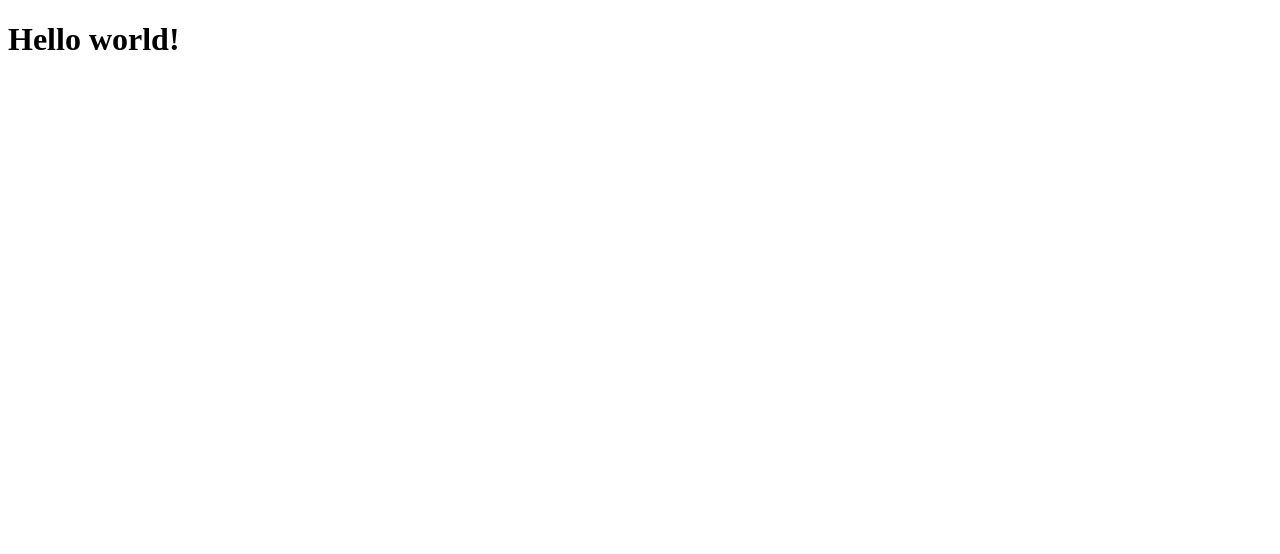
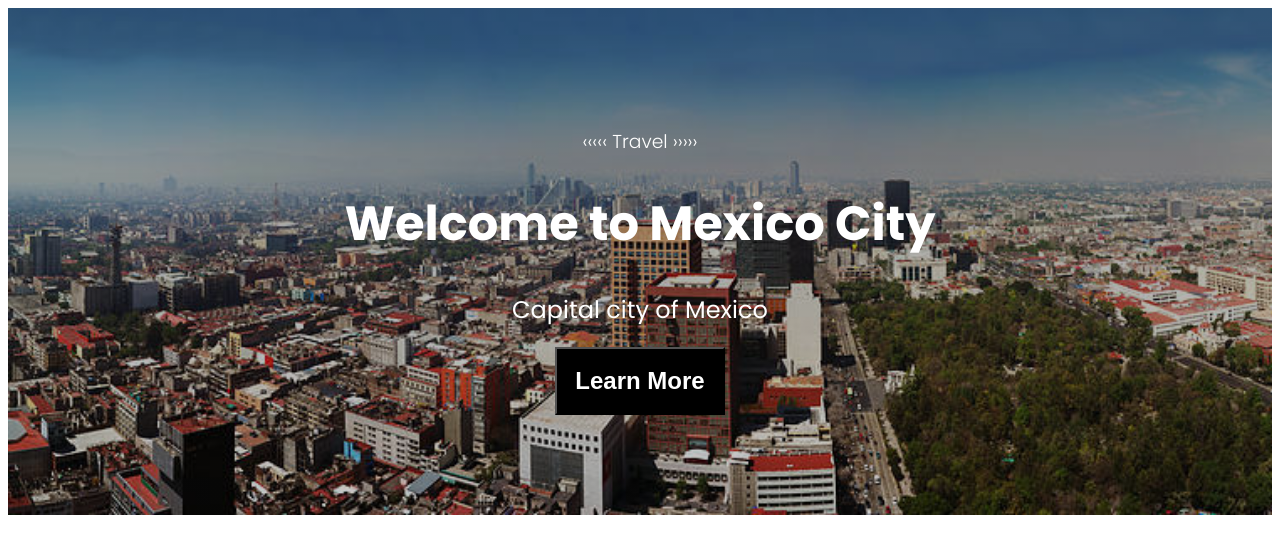
Before and after one commit to belindaam7/travel-project, a plain HTML site: page index.html in a window 1280 px wide. Drawn offline with Linux system fonts and the light colour scheme.

Commit message:
Added hero

```diff
--- a/index.html
+++ b/index.html
@@ -5,8 +5,24 @@
     <meta name="viewport" content="width=device-width, initial-scale=1.0">
     <title>Document</title>
     <link rel="stylesheet" href="styles/styles.css">
+    <link rel="preconnect" href="https://fonts.googleapis.com">
+<link rel="preconnect" href="https://fonts.gstatic.com" crossorigin>
+<link href="https://fonts.googleapis.com/css2?family=Poppins:ital,wght@0,100;0,200;0,300;0,400;0,500;0,600;0,700;0,800;0,900;1,100;1,200;1,300;1,400;1,500;1,600;1,700;1,800;1,900&display=swap" rel="stylesheet">
 </head>
 <body>
-    <h1>Hello world!</h1>
+    <header>
+        <h3>
+            ‹‹‹‹‹ Travel ›››››
+        </h3>
+        <h1>Welcome to Mexico City</h1>
+        <h2>
+            Capital city of Mexico
+        </h2>
+        <button>
+            <a href="#">
+                Learn More
+            </a>
+        </button>
+    </header>
 </body>
 </html>
--- a/styles/styles.css
+++ b/styles/styles.css
@@ -0,0 +1,34 @@
+body {
+  font-family: "poppins";
+}
+header {
+  background-image: linear-gradient(rgba(0, 0, 0, 0.4), rgba(0, 0, 0, 0.2)),
+    url(../images/mexico-city-panoramic.jpeg);
+  background-repeat: no-repeat;
+  background-size: cover;
+  color: white;
+  text-align: center;
+  padding: 100px 0;
+}
+
+h1 {
+  font-size: 48px;
+}
+h3 {
+  font-weight: 300;
+}
+h2 {
+  font-weight: 400;
+}
+
+button {
+  padding: 18px;
+  font-size: 24px;
+  font-weight: 700;
+  background-color: black;
+}
+
+button a:link {
+    color: white;
+  text-decoration: none;
+}
```
Also changed, not shown: images/mexico-city-panoramic.jpeg (added).
